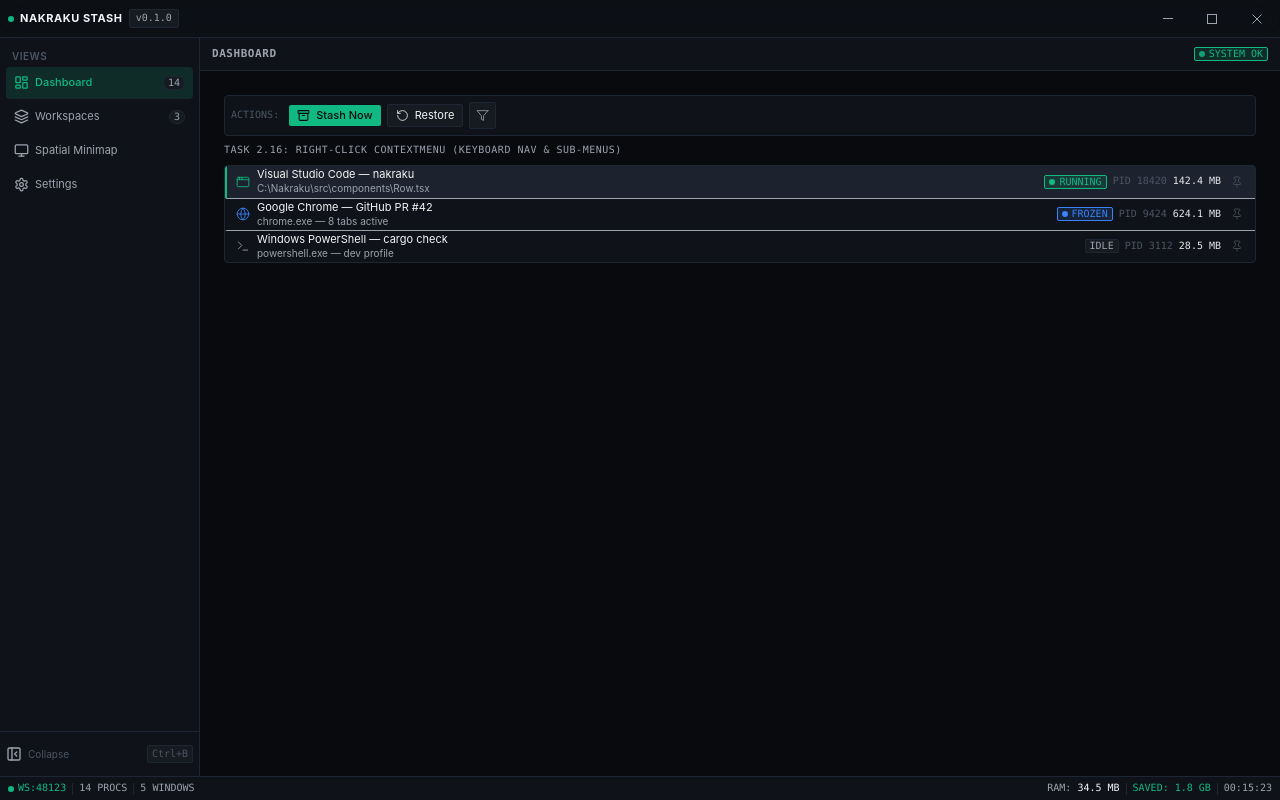
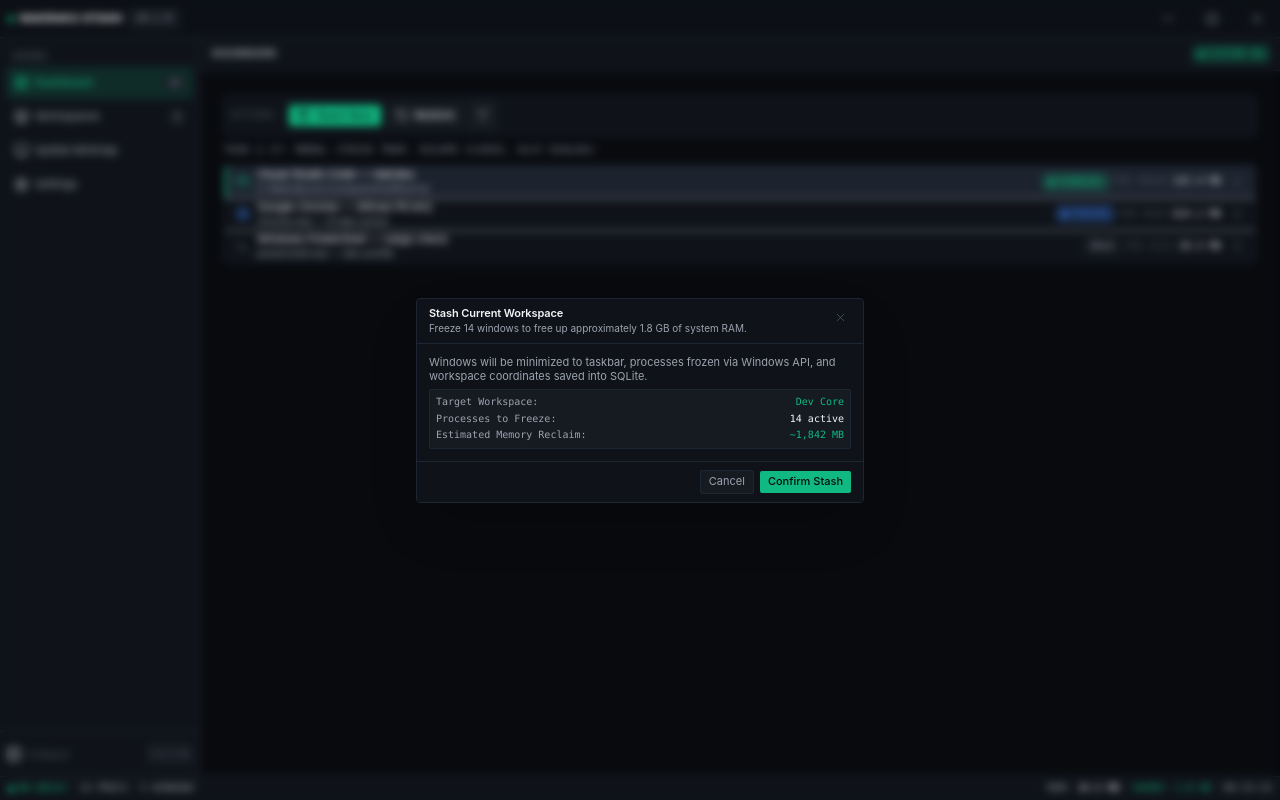
Before and after one commit to codemaulana/nakraku, a React (Vite) app: page / in a window 1280 px wide. Both pictures are taken after a click on the element "Stash Now". Built offline with nearby package versions, Linux system fonts and the light colour scheme.

Commit message:
feat(phase-2): complete task 2.17 - build modal component with focus trap and escape dismiss

```diff
--- a/src/App.tsx
+++ b/src/App.tsx
@@ -12,6 +12,7 @@ import {
   useContextMenu,
   type ContextMenuItem,
 } from "./components/ContextMenu";
+import { Modal } from "./components/Modal";
 
 interface ProcessItem {
   id: string;
@@ -126,7 +127,11 @@ const ProcessList: React.FC<ProcessListProps> = ({
   </div>
 );
 
-const ActionToolbar: React.FC = () => (
+interface ActionToolbarProps {
+  onOpenStashModal: () => void;
+}
+
+const ActionToolbar: React.FC<ActionToolbarProps> = ({ onOpenStashModal }) => (
   <div className="flex items-center gap-xs p-xs bg-bg-surface border border-border-subtle rounded-sm">
     <span className="text-2xs font-mono text-text-disabled uppercase mr-2xs">
       Actions:
@@ -134,6 +139,7 @@ const ActionToolbar: React.FC = () => (
     <Tooltip content="Stash All Windows" shortcut="Ctrl+S" position="bottom">
       <button
         type="button"
+        onClick={onOpenStashModal}
         className="flex items-center gap-1.5 px-2 py-1 rounded-xs bg-accent-emerald text-bg-base font-medium text-xs hover:bg-accent-emerald-hover transition-colors"
       >
         <Icon name="stash" size={13} strokeWidth={2} />
@@ -162,18 +168,72 @@ const ActionToolbar: React.FC = () => (
   </div>
 );
 
-export const App: React.FC = () => {
-  const [activeTab, setActiveTab] = useState<string>("dashboard");
-  const [selectedProcess, setSelectedProcess] = useState<string>("p1");
-  const { position, data, open, close } = useContextMenu<ProcessItem>();
+const StashModal: React.FC<{ isOpen: boolean; onClose: () => void }> = ({
+  isOpen,
+  onClose,
+}) => (
+  <Modal
+    isOpen={isOpen}
+    onClose={onClose}
+    title="Stash Current Workspace"
+    description="Freeze 14 windows to free up approximately 1.8 GB of system RAM."
+    size="md"
+    footer={
+      <>
+        <button
+          type="button"
+          onClick={onClose}
+          className="px-sm py-1 rounded-xs bg-bg-elevated hover:bg-bg-hover text-text-secondary hover:text-text-primary text-xs border border-border-subtle transition-colors"
+        >
+          Cancel
+        </button>
+        <button
+          type="button"
+          onClick={onClose}
+          className="px-sm py-1 rounded-xs bg-accent-emerald hover:bg-accent-emerald-hover text-bg-base font-medium text-xs transition-colors"
+        >
+          Confirm Stash
+        </button>
+      </>
+    }
+  >
+    <div className="flex flex-col gap-xs">
+      <p className="text-xs text-text-secondary">
+        Windows will be minimized to taskbar, processes frozen via Windows API, and workspace coordinates saved into SQLite.
+      </p>
+      <div className="border border-border-subtle rounded-xs bg-bg-elevated p-xs font-mono text-2xs space-y-1">
+        <div className="flex justify-between text-text-secondary">
+          <span>Target Workspace:</span>
+          <span className="text-accent-emerald">Dev Core</span>
+        </div>
+        <div className="flex justify-between text-text-secondary">
+          <span>Processes to Freeze:</span>
+          <span className="text-text-primary">14 active</span>
+        </div>
+        <div className="flex justify-between text-text-secondary">
+          <span>Estimated Memory Reclaim:</span>
+          <span className="text-accent-emerald">~1,842 MB</span>
+        </div>
+      </div>
+    </div>
+  </Modal>
+);
 
-  const menuItems = createProcessMenuItems(data, close);
+interface MainContentProps {
+  activeTab: string;
+  selectedProcess: string;
+  onSelectProcess: (id: string) => void;
+  onOpenStashModal: () => void;
+  onContextMenu: (event: React.MouseEvent, item: ProcessItem) => void;
+}
 
-  return (
-    <div className="flex flex-col h-screen bg-bg-base text-text-primary font-ui overflow-hidden select-none">
-      <Titlebar badge="v0.1.0" />
-      <div className="flex flex-1 overflow-hidden">
-        <Sidebar activeId={activeTab} onSelect={setActiveTab} />
+const MainContent: React.FC<MainContentProps> = ({
+  activeTab,
+  selectedProcess,
+  onSelectProcess,
+  onOpenStashModal,
+  onContextMenu,
+}) => (
   <MainPanel
     header={
       <div className="flex items-center justify-between h-row px-base">
@@ -189,22 +249,48 @@ export const App: React.FC = () => {
     }
   >
     <div className="p-base flex flex-col gap-sm">
-            <ActionToolbar />
+      <ActionToolbar onOpenStashModal={onOpenStashModal} />
       <div className="text-2xs font-mono text-text-secondary uppercase tracking-wider">
-              Task 2.16: Right-Click ContextMenu (Keyboard Nav & Sub-menus)
+        Task 2.17: Modal (Focus Trap, Escape Closes, A11y Dialog)
       </div>
       <div className="border border-border-subtle rounded-sm bg-bg-surface overflow-hidden">
         <ProcessList
           selectedId={selectedProcess}
-                onSelect={setSelectedProcess}
-                onContextMenu={open}
+          onSelect={onSelectProcess}
+          onContextMenu={onContextMenu}
         />
       </div>
     </div>
   </MainPanel>
+);
+
+export const App: React.FC = () => {
+  const [activeTab, setActiveTab] = useState<string>("dashboard");
+  const [selectedProcess, setSelectedProcess] = useState<string>("p1");
+  const [isStashModalOpen, setIsStashModalOpen] = useState<boolean>(false);
+  const { position, data, open, close } = useContextMenu<ProcessItem>();
+
+  const menuItems = createProcessMenuItems(data, close);
+
+  return (
+    <div className="flex flex-col h-screen bg-bg-base text-text-primary font-ui overflow-hidden select-none">
+      <Titlebar badge="v0.1.0" />
+      <div className="flex flex-1 overflow-hidden">
+        <Sidebar activeId={activeTab} onSelect={setActiveTab} />
+        <MainContent
+          activeTab={activeTab}
+          selectedProcess={selectedProcess}
+          onSelectProcess={setSelectedProcess}
+          onOpenStashModal={() => setIsStashModalOpen(true)}
+          onContextMenu={open}
+        />
       </div>
       <StatusBar ramSaved="1.8 GB" />
       <ContextMenu items={menuItems} position={position} onClose={close} />
+      <StashModal
+        isOpen={isStashModalOpen}
+        onClose={() => setIsStashModalOpen(false)}
+      />
     </div>
   );
 };
--- a/src/components/Icon.tsx
+++ b/src/components/Icon.tsx
@@ -34,6 +34,7 @@ import {
   Wifi,
   WifiOff,
   GripVertical,
+  X,
 } from "lucide-react";
 
 export type IconSize = "xs" | "sm" | "md" | "lg" | number;
@@ -71,7 +72,8 @@ export type IconName =
   | "key"
   | "wifi"
   | "wifi-off"
-  | "grip-vertical";
+  | "grip-vertical"
+  | "close";
 
 export const ICON_MAP: Record<IconName, LucideIcon> = {
   dashboard: LayoutDashboard,
@@ -107,6 +109,7 @@ export const ICON_MAP: Record<IconName, LucideIcon> = {
   wifi: Wifi,
   "wifi-off": WifiOff,
   "grip-vertical": GripVertical,
+  close: X,
 };
 
 export interface IconProps {
--- /dev/null
+++ b/src/components/Modal.tsx
@@ -0,0 +1,163 @@
+import React, { useEffect, useId, useRef } from "react";
+import { Icon } from "./Icon";
+import { useFocusTrap } from "../hooks/useFocusTrap";
+
+export type ModalSize = "sm" | "md" | "lg" | "xl";
+
+export interface ModalProps {
+  isOpen: boolean;
+  onClose: () => void;
+  title?: React.ReactNode;
+  description?: React.ReactNode;
+  children: React.ReactNode;
+  footer?: React.ReactNode;
+  size?: ModalSize;
+  closeOnOverlayClick?: boolean;
+  closeOnEscape?: boolean;
+  initialFocusRef?: React.RefObject<HTMLElement>;
+  className?: string;
+}
+
+const resolveModalWidth = (size: ModalSize): string => {
+  switch (size) {
+    case "sm":
+      return "max-w-sm";
+    case "lg":
+      return "max-w-lg";
+    case "xl":
+      return "max-w-xl";
+    case "md":
+    default:
+      return "max-w-md";
+  }
+};
+
+const useEscapeDismiss = (
+  isOpen: boolean,
+  enabled: boolean,
+  onDismiss: () => void
+) => {
+  useEffect(() => {
+    if (!isOpen || !enabled) return;
+    const handleKeyDown = (event: KeyboardEvent) => {
+      if (event.key === "Escape") {
+        event.preventDefault();
+        onDismiss();
+      }
+    };
+    window.addEventListener("keydown", handleKeyDown);
+    return () => window.removeEventListener("keydown", handleKeyDown);
+  }, [isOpen, enabled, onDismiss]);
+};
+
+interface ModalHeaderProps {
+  titleId: string;
+  descId: string;
+  title?: React.ReactNode;
+  description?: React.ReactNode;
+  onClose: () => void;
+}
+
+const ModalHeader: React.FC<ModalHeaderProps> = ({
+  titleId,
+  descId,
+  title,
+  description,
+  onClose,
+}) => (
+  <div className="flex items-start justify-between px-base py-sm border-b border-border-subtle bg-bg-surface shrink-0">
+    <div className="flex flex-col gap-0.5 min-w-0 pr-sm">
+      {title && (
+        <h2 id={titleId} className="text-xs font-semibold text-text-primary tracking-tight truncate">
+          {title}
+        </h2>
+      )}
+      {description && (
+        <p id={descId} className="text-2xs text-text-secondary leading-compact truncate">
+          {description}
+        </p>
+      )}
+    </div>
+    <button
+      type="button"
+      onClick={onClose}
+      aria-label="Close dialog"
+      className="p-1 rounded-xs text-text-disabled hover:text-text-primary hover:bg-bg-hover transition-colors shrink-0"
+    >
+      <Icon name="close" size={13} />
+    </button>
+  </div>
+);
+
+const ModalBackdrop: React.FC<{ onClick?: () => void }> = ({ onClick }) => (
+  <div
+    className="fixed inset-0 bg-bg-base/75 backdrop-blur-sm transition-opacity"
+    onClick={onClick}
+    aria-hidden="true"
+  />
+);
+
+const ModalBodyAndFooter: React.FC<{
+  children: React.ReactNode;
+  footer?: React.ReactNode;
+}> = ({ children, footer }) => (
+  <>
+    <div className="p-base text-xs text-text-secondary leading-normal overflow-y-auto max-h-[70vh] custom-scrollbar">
+      {children}
+    </div>
+    {footer && (
+      <div className="flex items-center justify-end gap-xs px-base py-sm border-t border-border-subtle bg-bg-surface shrink-0">
+        {footer}
+      </div>
+    )}
+  </>
+);
+
+export const Modal: React.FC<ModalProps> = ({
+  isOpen,
+  onClose,
+  title,
+  description,
+  children,
+  footer,
+  size = "md",
+  closeOnOverlayClick = true,
+  closeOnEscape = true,
+  initialFocusRef,
+  className = "",
+}) => {
+  const titleId = useId();
+  const descId = useId();
+  const dialogRef = useRef<HTMLDivElement>(null);
+  const widthClass = resolveModalWidth(size);
+  const { handleKeyDown } = useFocusTrap(isOpen, dialogRef, initialFocusRef);
+
+  useEscapeDismiss(isOpen, closeOnEscape, onClose);
+
+  if (!isOpen) return null;
+
+  return (
+    <div className="fixed inset-0 z-50 flex items-center justify-center p-base select-none">
+      <ModalBackdrop onClick={closeOnOverlayClick ? onClose : undefined} />
+      <div
+        ref={dialogRef}
+        role="dialog"
+        aria-modal="true"
+        aria-labelledby={title ? titleId : undefined}
+        aria-describedby={description ? descId : undefined}
+        onKeyDown={handleKeyDown}
+        tabIndex={-1}
+        className={`relative z-10 w-full ${widthClass} bg-bg-surface border border-border-subtle rounded-sm shadow-2xl overflow-hidden animate-in fade-in zoom-in-95 duration-100 flex flex-col ${className}`}
+      >
+        <ModalHeader
+          titleId={titleId}
+          descId={descId}
+          title={title}
+          description={description}
+          onClose={onClose}
+        />
+        <ModalBodyAndFooter footer={footer}>{children}</ModalBodyAndFooter>
+      </div>
+    </div>
+  );
+};
--- /dev/null
+++ b/src/hooks/useFocusTrap.ts
@@ -0,0 +1,84 @@
+import React, { useCallback, useEffect, useRef } from "react";
+
+const getFocusableElements = (container: HTMLElement): HTMLElement[] => {
+  const selector =
+    'a[href], button:not([disabled]), textarea:not([disabled]), input:not([disabled]), select:not([disabled]), [tabindex]:not([tabindex="-1"])';
+  return Array.from(container.querySelectorAll<HTMLElement>(selector)).filter(
+    (el) => el.offsetParent !== null
+  );
+};
+
+const focusInitialTarget = (
+  container: HTMLDivElement | null,
+  initialFocusRef?: React.RefObject<HTMLElement>
+) => {
+  if (initialFocusRef?.current) {
+    initialFocusRef.current.focus();
+    return;
+  }
+  if (!container) {
+    return;
+  }
+  const focusable = getFocusableElements(container);
+  if (focusable.length > 0) {
+    focusable[0].focus();
+  } else {
+    container.focus();
+  }
+};
+
+const handleTabTrapping = (
+  event: React.KeyboardEvent,
+  container: HTMLDivElement | null
+) => {
+  if (event.key !== "Tab" || !container) {
+    return;
+  }
+  const focusable = getFocusableElements(container);
+  if (focusable.length === 0) {
+    event.preventDefault();
+    return;
+  }
+  const first = focusable[0];
+  const last = focusable[focusable.length - 1];
+
+  if (event.shiftKey && document.activeElement === first) {
+    event.preventDefault();
+    last.focus();
+  } else if (!event.shiftKey && document.activeElement === last) {
+    event.preventDefault();
+    first.focus();
+  }
+};
+
+export const useFocusTrap = (
+  isOpen: boolean,
+  containerRef: React.RefObject<HTMLDivElement>,
+  initialFocusRef?: React.RefObject<HTMLElement>
+) => {
+  const previousActiveElement = useRef<HTMLElement | null>(null);
+
+  useEffect(() => {
+    if (!isOpen) {
+      if (previousActiveElement.current) {
+        previousActiveElement.current.focus();
+        previousActiveElement.current = null;
+      }
+      return;
+    }
+
+    previousActiveElement.current = document.activeElement as HTMLElement | null;
+    const timer = window.setTimeout(
+      () => focusInitialTarget(containerRef.current, initialFocusRef),
+      50
+    );
+    return () => window.clearTimeout(timer);
+  }, [isOpen, containerRef, initialFocusRef]);
+
+  const handleKeyDown = useCallback(
+    (event: React.KeyboardEvent) => handleTabTrapping(event, containerRef.current),
+    [containerRef]
+  );
+
+  return { handleKeyDown };
+};
```
Also changed, not shown: 2 other files (tests, documents, lock files or other folders). Lines whose indentation alone changed are shown as unchanged.
